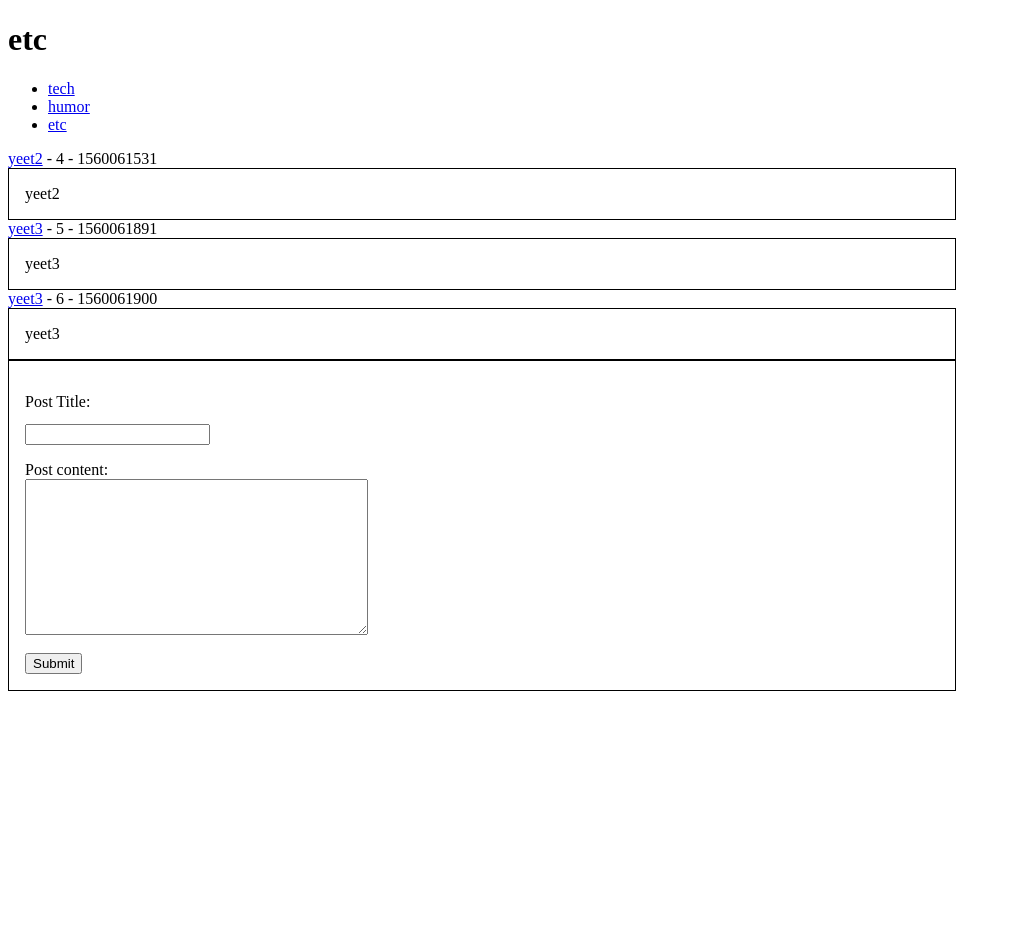
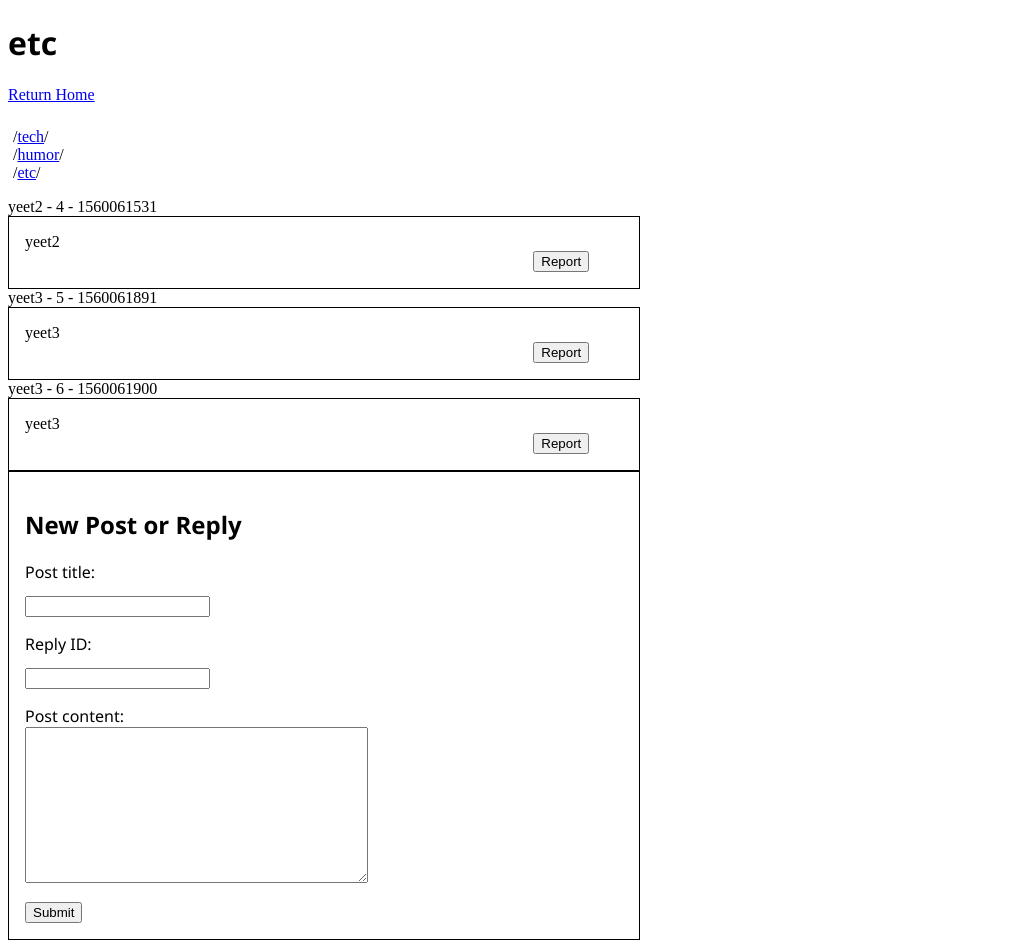
Before and after one commit to beardog108/micropy, a Django app: a page that uses boards/templates/boards/board-home.html in a window 1280 px wide. Shown: the whole page, without its empty margins (0-1011 px from the left). Before the commit the page ends 691 px from the top, so only its background shows below. Run offline with Django 3.2, Linux system fonts and the light colour scheme; data comes from the database, SQL or seed files in the repository.

Commit message:
replaced site db with file settings, improved css and html board list

```diff
--- a/boards/forms/__init__.py
+++ b/boards/forms/__init__.py
@@ -1,5 +1,23 @@
+'''
+    MicroPY - Textboard/forum written in Python
+    Copyright (C) 2019 Kevin Froman
+
+    This program is free software: you can redistribute it and/or modify
+    it under the terms of the GNU Affero General Public License as published
+    by the Free Software Foundation, either version 3 of the License, or
+    (at your option) any later version.
+
+    This program is distributed in the hope that it will be useful,
+    but WITHOUT ANY WARRANTY; without even the implied warranty of
+    MERCHANTABILITY or FITNESS FOR A PARTICULAR PURPOSE.  See the
+    GNU Affero General Public License for more details.
+
+    You should have received a copy of the GNU Affero General Public License
+    along with this program.  If not, see <https://www.gnu.org/licenses/>.
+'''
 from django import forms
 
 class NewPostForm(forms.Form):
-    post_title = forms.CharField(label='Post Title', max_length=20)
+    post_title = forms.CharField(max_length=20)
+    reply_to = forms.IntegerField(label='Reply ID')
     post_content = forms.CharField(widget=forms.Textarea)
--- a/boards/models.py
+++ b/boards/models.py
@@ -21,9 +21,3 @@ class PostDB(models.Model):
     title = models.TextField(max_length=12)
     name = models.CharField(max_length=25, default="anonymous")
     content = models.TextField(max_length=500000)
-
-class Site(models.Model):
-    site_rules = models.TextField(null=True)
-    site_terms = models.TextField(null=True)
-    site_privacy = models.TextField(null=True)
-    site_motd = models.TextField(null=True)
--- a/boards/postcreator/__init__.py
+++ b/boards/postcreator/__init__.py
@@ -19,6 +19,7 @@ import time, math
 from django.shortcuts import redirect
 from django.http import HttpResponse
 from boards import models
+
 def create_new_post(request):
     posted_board = request.POST['board_name']
     new_post = models.PostDB(board_name=posted_board, title=request.POST['post_title'], content=request.POST['post_content'], date=math.floor(time.time()))
--- a/boards/static/boards/default-board-style.css
+++ b/boards/static/boards/default-board-style.css
@@ -6,11 +6,22 @@
 .submitPostForm{
     border: 1px solid black;
     padding: 1em;
-    margin-right: 25%;
+}
+
+.submitPostForm, .boardLogo{
+    font-family: 'Segoe UI', Tahoma, Geneva, Verdana, sans-serif;
+}
+
+.submitPostForm, .postContent{
+    margin-right: 50%;
 }
 
 .postContent{
     border: 1px solid black;
-    margin-right: 25%;
     padding: 1em;
 }
+
+.reportPost{
+    margin-left: 85%;
+    display: inline;
+}
--- a/boards/static/boards/style.css
+++ b/boards/static/boards/style.css
@@ -1,3 +1,16 @@
-.logo{
+.logo, .motd{
     font-family: 'Segoe UI', Tahoma, Geneva, Verdana, sans-serif;
 }
+
+.motd{
+    border: 1px solid black;
+    margin-right: 50%;
+    padding: 0.5em;
+    border-radius: 5px;
+}
+
+.boardList{
+    list-style: none;
+    padding-left: 5px;
+    padding-top: 0.5em;
+}
--- a/boards/templates/boards/board-home.html
+++ b/boards/templates/boards/board-home.html
@@ -4,25 +4,28 @@
     <head>
         <meta charset="utf-8">
         <title>{{ site_name }} | {{ board_name }}</title>
-        <link rel="stylesheet" type="text/css" href="{% static 'boards/default-board-style.css' %}">
+        <link rel="stylesheet" href="{% static 'boards/style.css' %}">
+        <link rel="stylesheet" href="{% static 'boards/default-board-style.css' %}">
     </head>
     <body>
-        <h1>
+        <h1 class='boardLogo'>
             {{ board_name }}
         </h1>
+        <a href="/">Return Home</a>
         {% if board_list %}
-            <ul>
+            <ul class='boardList'>
             {% for board in board_list %}
-                <li><a href="/{{ board.board_name }}/">{{ board.board_name }}</a></li>
+                <li>/<a href="/{{ board.board_name }}/">{{ board.board_name }}</a>/</li>
             {% endfor %}
             </ul>
         {% endif %}
 
         {% if post_list %}
             {% for post in post_list %}
-                <div class='postTopic'><a href='/{{ board_name }}/{{ post.id }}'>{{ post.title }}</a> - {{ post.id }} - {{ post.date }}</div>
+                <div class='postTopic'>{{ post.title }}</a> - {{ post.id }} - {{ post.date }}</div>
                 <div class='postContent'>
                     {{ post.content }}
+                    <button class='reportPost'>Report</button>
                 </div>
             {% endfor %}
             {% else %}
@@ -30,6 +33,7 @@
         {% endif %}
 
         <form action="/submit-post" method="post" class='submitPostForm'>
+            <h2>New Post or Reply</h2>
             {% csrf_token %}
             {{ new_post_form }}
             <input type="hidden" name="board_name" value="{{ board_name }}">
--- a/boards/views.py
+++ b/boards/views.py
@@ -20,7 +20,7 @@ from django.shortcuts import render
 # Create your views here.
 from django.http import HttpResponse, Http404
 from django.template import loader
-from .models import Boards, Site
+from .models import Boards
 from micropy import settings
 from boards import boardutils
 from boards import forms
@@ -37,8 +37,18 @@ STANDARD_CONTEXT = {
 }
 
 def index(request):
+    settings_to_load = ['SITE_MOTD', 'SITE_PRIVACY', 'SITE_RULES']
+    context = {}
+    for setting in settings_to_load:
+        try:
+            context[setting] = getattr(settings, setting)
+        except AttributeError:
+            print('darn', setting)
+            pass
+
+    context = dict({**STANDARD_CONTEXT, **context})
     template = loader.get_template('boards/index.html')
-    resp = HttpResponse(template.render(STANDARD_CONTEXT, request))
+    resp = HttpResponse(template.render(context, request))
     return resp
 
 def board_home(request, board_name):
@@ -48,9 +58,7 @@ def board_home(request, board_name):
     else:
         raise Http404
 
-    context = {'board_name': board_name, 'new_post_form': forms.NewPostForm, 'post_list': boardutils.get_post_list_for_board(board_name),
-    'board_motd': Site.site_motd
-    }
+    context = {'board_name': board_name, 'new_post_form': forms.NewPostForm, 'post_list': boardutils.get_post_list_for_board(board_name),}
     context = dict({**STANDARD_CONTEXT, **context})
     template = loader.get_template('boards/board-home.html')
     resp = HttpResponse(template.render(context, request))
@@ -58,3 +66,6 @@ def board_home(request, board_name):
 
 def submit_post(request):
     return postcreator.create_new_post(request)
+
+def custom_admin(request):
+    return HttpResponse("YEET")
--- a/micropy/settings.py
+++ b/micropy/settings.py
@@ -25,6 +25,8 @@ SECRET_KEY = '%p3l-&e5c5!p+!xg+p+sqjavttbw%720a8s#&_axx3-&(x)ygf'
 DEBUG = True
 
 ALLOWED_HOSTS = []
+
+SITE_MOTD = 'Welcome to a new <a href="https://github.com/beardog108/micropy">MicroPY</a> site!'
 
 # Application definition
 
--- a/micropy/urls.py
+++ b/micropy/urls.py
@@ -15,6 +15,7 @@ Including another URLconf
 """
 from django.contrib import admin
 from django.urls import path, include
+from boards import views
 
 urlpatterns = [
     path('admin/', admin.site.urls),
```
Also changed, not shown: boards/admin.py (+12 -2 lines), boards/templates/boards/index.html (+10 -3 lines).
